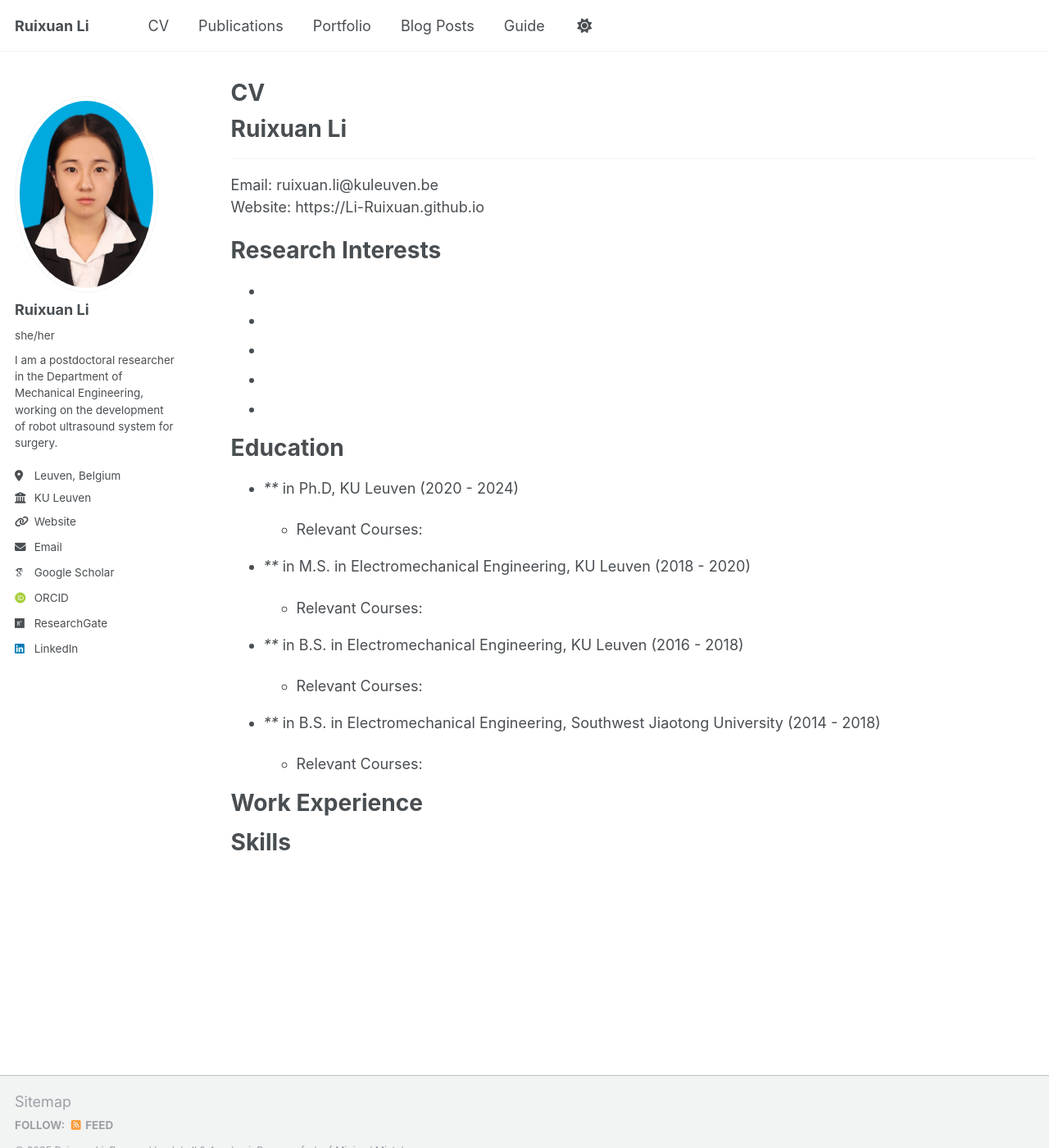
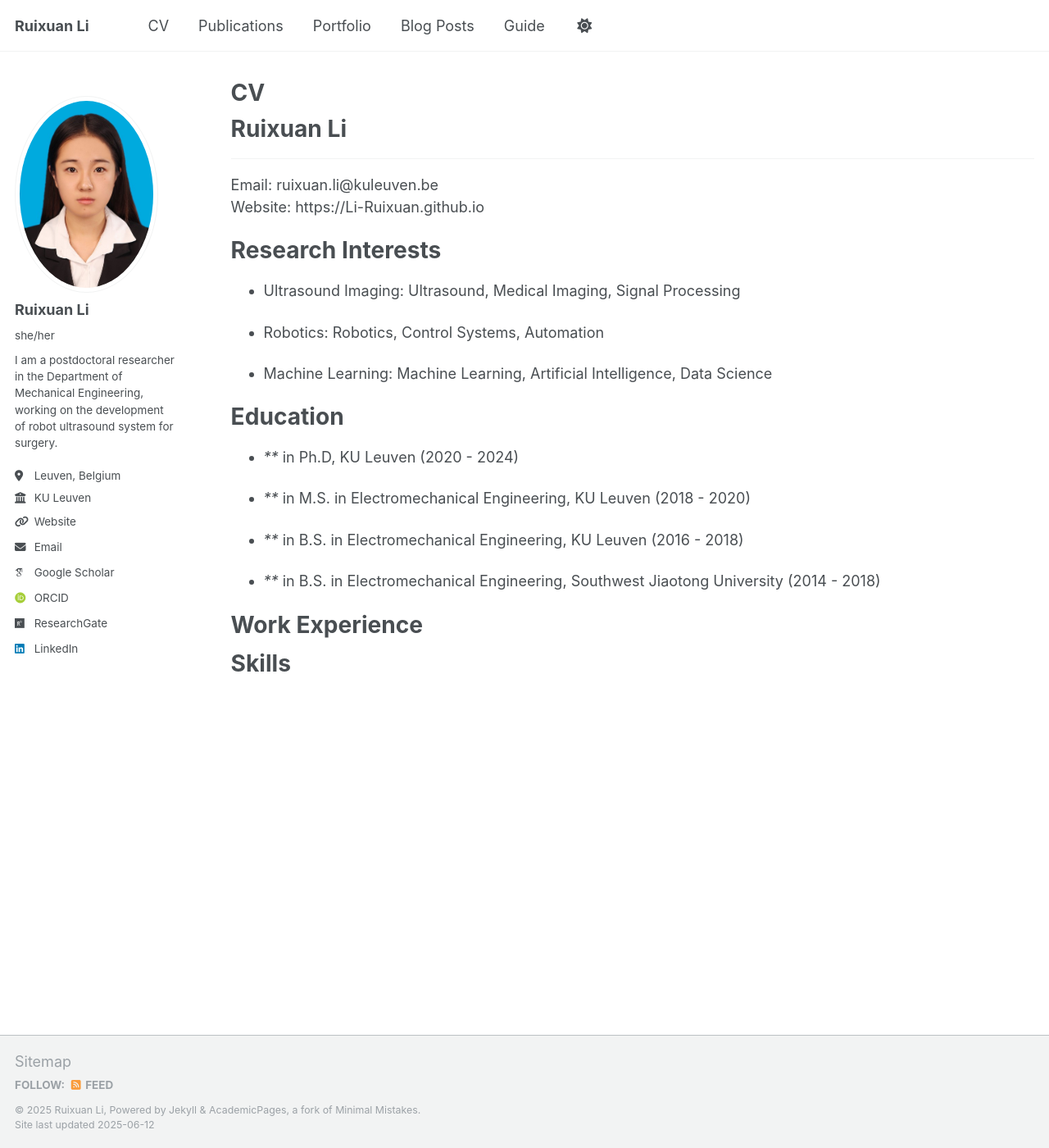
Before and after one commit to Li-Ruixuan/Li-Ruixuan.github.io, a Jekyll site: the page built from _pages/cv.md, in a window 1280 px wide and 1400 px high. Shown: the whole window at 82% size. Built offline with Jekyll 4.4.1, drawn with Linux system fonts in a browser that asks for light colours; some web fonts are replaced.

```diff
--- a/_data/cv.json
+++ b/_data/cv.json
@@ -30,43 +30,41 @@
     {
       "institution": "KU Leuven",
       "area": "Ph.D",
-      "studyType": "",
       "startDate": "2020",
-      "endDate": "2024",
-      "gpa": null,
-      "courses": []
+      "endDate": "2024"
     },
     {
       "institution": "KU Leuven",
       "area": "M.S. in Electromechanical Engineering",
-      "studyType": "",
       "startDate": "2018",
-      "endDate": "2020",
-      "gpa": null,
-      "courses": []
+      "endDate": "2020"
     },
     {
       "institution": "KU Leuven",
       "area": "B.S. in Electromechanical Engineering",
-      "studyType": "",
       "startDate": "2016",
-      "endDate": "2018",
-      "gpa": null,
-      "courses": []
+      "endDate": "2018"
     },
     {
       "institution": "Southwest Jiaotong University",
       "area": "B.S. in Electromechanical Engineering",
-      "studyType": "",
       "startDate": "2014",
-      "endDate": "2018",
-      "gpa": null,
-      "courses": []
+      "endDate": "2018"
     }
   ],
   "skills": [],
   "languages": [],
-  "interests": [Medical Robotics, Ultrasound Imaging, Robot Calibration, Machine Learning, Computer Vision],
+  "interests": [{
+      "name": "Ultrasound Imaging",
+      "keywords": ["Ultrasound", "Medical Imaging", "Signal Processing"]
+    }, {
+      "name": "Robotics",
+      "keywords": ["Robotics", "Control Systems", "Automation"]
+    }, {
+      "name": "Machine Learning",
+      "keywords": ["Machine Learning", "Artificial Intelligence", "Data Science"]
+    }
+  ],
   "references": [],
   "publications": [
     {
```
